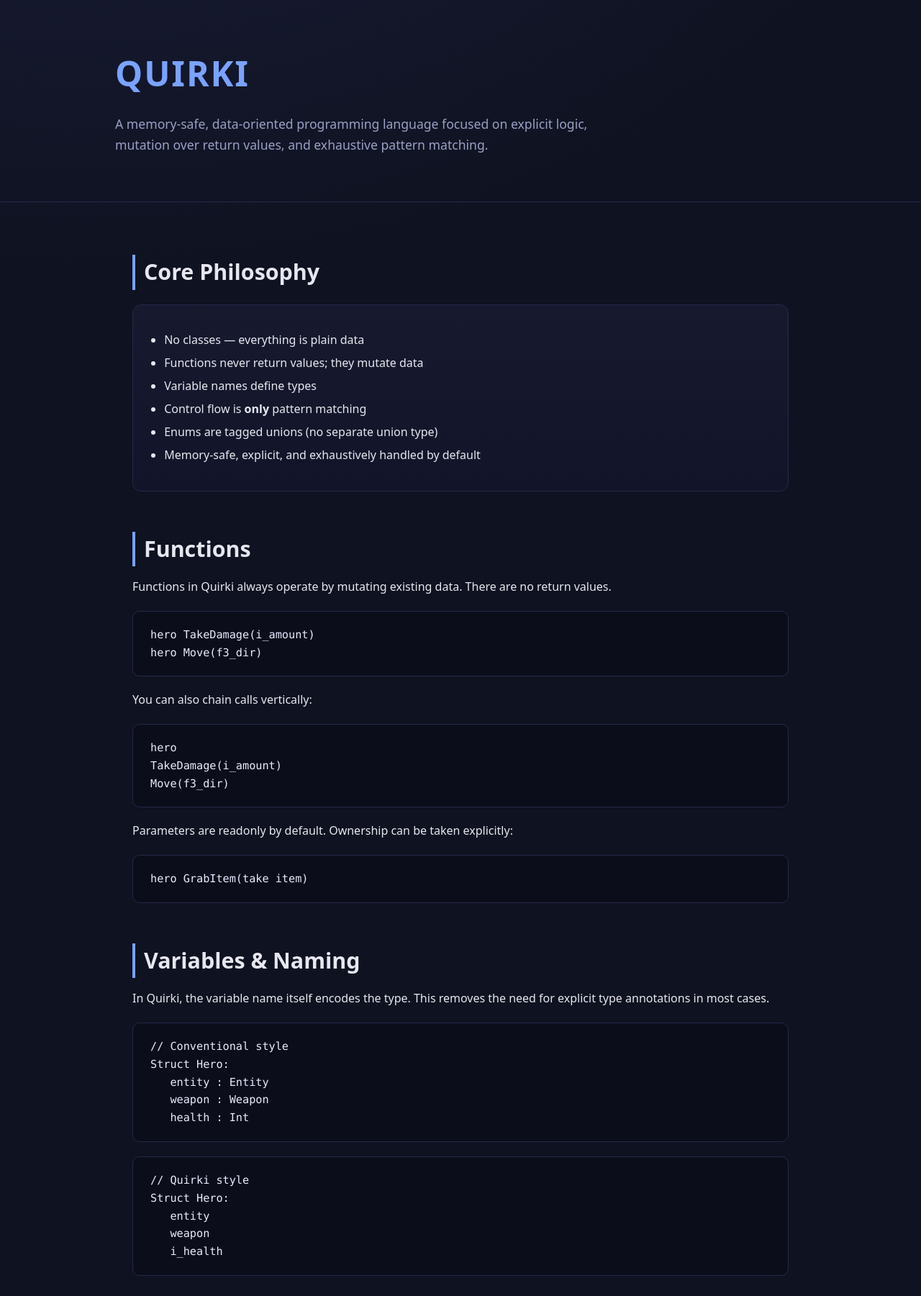
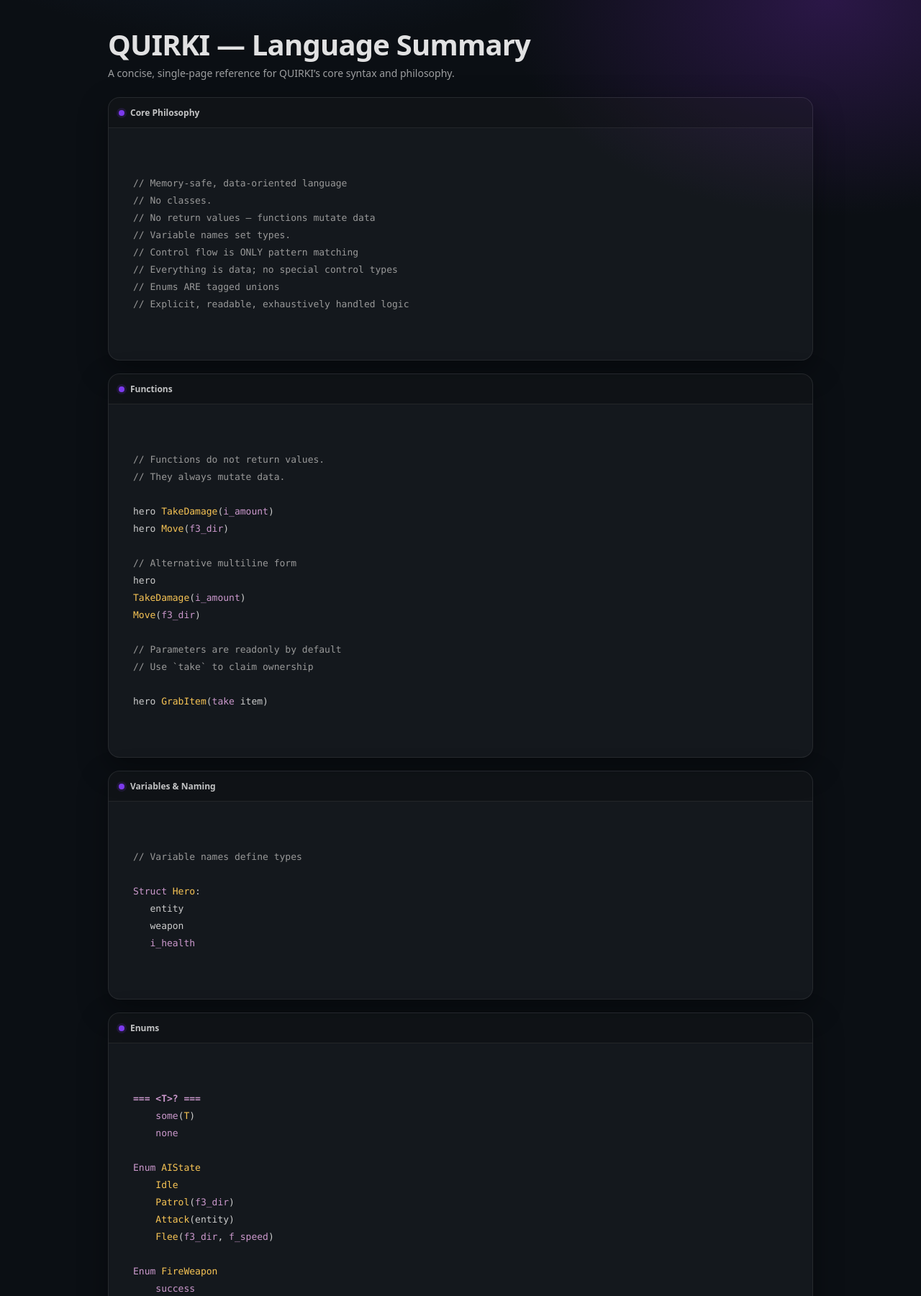
Before and after one commit to mrdumle/mrdumle.github.io, a plain HTML site: page index.html in a window 1280 px wide. Shown: the top 1801 px of the page at 72% size. Drawn offline with nearby package versions, Linux system fonts and the light colour scheme.

Commit message:
Update index.html

```diff
--- a/index.html
+++ b/index.html
@@ -1,255 +1,302 @@
-<!DOCTYPE html>
+<!doctype html>
 <html lang="en">
   <head>
     <meta charset="UTF-8" />
-  <meta name="viewport" content="width=device-width, initial-scale=1.0" />
-  <title>Quirki — Language Summary</title>
+    <meta name="viewport" content="width=device-width, initial-scale=1" />
+    <title>QUIRKI — Language Summary</title>
+
+    <!-- Prism (theme) -->
+    <link
+      rel="stylesheet"
+      href="https://cdn.jsdelivr.net/npm/prismjs@1.29.0/themes/prism-tomorrow.min.css"
+    />
+
     <style>
       :root {
-      --bg: #0f1220;
-      --panel: #171a2e;
-      --text: #e6e7ef;
-      --muted: #9aa0c3;
-      --accent: #7aa2ff;
-      --accent-2: #5ef1c2;
-      --code-bg: #0b0e1a;
-      --border: #24284a;
+        color-scheme: dark;
+        --bg: #0b0f14;
+        --panel: rgba(255, 255, 255, 0.04);
+        --panel-border: rgba(255, 255, 255, 0.08);
+        --text: rgba(255, 255, 255, 0.88);
+        --muted: rgba(255, 255, 255, 0.6);
       }
-
-    * { box-sizing: border-box; }
-
       body {
         margin: 0;
-      font-family: system-ui, -apple-system, Segoe UI, Roboto, Ubuntu, Cantarell, "Helvetica Neue", Arial, sans-serif;
-      background: radial-gradient(1200px 800px at 10% -10%, #1b1f3b, var(--bg));
-      color: var(--text);
-      line-height: 1.6;
-    }
-
-    header {
-      padding: 4rem 1.5rem 3rem;
-      border-bottom: 1px solid var(--border);
-    }
-
-    .container {
-      max-width: 960px;
-      margin: 0 auto;
-    }
-
-    h1 {
-      font-size: 3rem;
-      margin: 0 0 0.5rem;
-      letter-spacing: 0.04em;
-    }
-
-    h1 span { color: var(--accent); }
-
-    .subtitle {
-      color: var(--muted);
-      font-size: 1.1rem;
-      max-width: 720px;
-    }
-
-    main {
-      padding: 3rem 1.5rem 5rem;
-    }
-
-    section {
-      margin-bottom: 3.5rem;
-    }
-
-    section > h2 {
-      font-size: 1.9rem;
-      margin-bottom: 0.75rem;
-      border-left: 4px solid var(--accent);
-      padding-left: 0.75rem;
-    }
-
-    p, li {
+        font-family: ui-sans-serif, system-ui, -apple-system, Segoe UI, Roboto,
+          Helvetica, Arial;
+        background: radial-gradient(1200px 700px at 30% -10%, #1b2a44 0%, transparent 55%),
+          radial-gradient(900px 600px at 90% 0%, #2b1747 0%, transparent 50%),
+          var(--bg);
         color: var(--text);
       }
-
-    ul {
-      padding-left: 1.2rem;
+      .wrap {
+        max-width: 980px;
+        margin: 0 auto;
+        padding: 40px 18px 56px;
       }
-
-    li {
-      margin: 0.4rem 0;
+      header {
+        margin-bottom: 24px;
       }
-
-    .panel {
-      background: linear-gradient(180deg, var(--panel), #12152a);
-      border: 1px solid var(--border);
-      border-radius: 12px;
-      padding: 1.25rem 1.5rem;
-      margin-top: 1.25rem;
+      h1 {
+        margin: 0 0 8px;
+        font-size: clamp(28px, 4vw, 40px);
+        letter-spacing: -0.02em;
+        line-height: 1.1;
       }
-
+      .subtitle {
+        margin: 0;
+        color: var(--muted);
+        font-size: 14px;
+      }
+      .card {
+        background: var(--panel);
+        border: 1px solid var(--panel-border);
+        border-radius: 16px;
+        overflow: hidden;
+        box-shadow: 0 14px 40px rgba(0, 0, 0, 0.35);
+        margin-bottom: 18px;
+      }
+      .toolbar {
+        display: flex;
+        align-items: center;
+        gap: 10px;
+        padding: 12px 14px;
+        border-bottom: 1px solid var(--panel-border);
+        background: rgba(0, 0, 0, 0.2);
+      }
+      .pill {
+        display: inline-flex;
+        align-items: center;
+        gap: 8px;
+        font-size: 12px;
+        color: rgba(255, 255, 255, 0.75);
+      }
+      .dot {
+        width: 8px;
+        height: 8px;
+        border-radius: 999px;
+        background: #7c3aed;
+        box-shadow: 0 0 0 3px rgba(124, 58, 237, 0.15);
+      }
+      .content {
+        padding: 16px 18px 18px;
+      }
+      h2 {
+        margin: 0 0 6px;
+        font-size: 18px;
+      }
       pre {
-      background: var(--code-bg);
-      border: 1px solid var(--border);
-      border-radius: 10px;
-      padding: 1.25rem 1.5rem;
-      overflow-x: auto;
-      margin: 1.25rem 0;
+        margin: 0;
+        overflow: auto;
       }
-
-    code {
-      font-family: ui-monospace, SFMono-Regular, Menlo, Monaco, Consolas, "Liberation Mono", "Courier New", monospace;
-      font-size: 0.95rem;
-      color: #eaeaff;
+      pre[class*="language-"] {
+        background: transparent !important;
       }
-
-    .tag {
-      display: inline-block;
-      padding: 0.2rem 0.55rem;
-      margin-right: 0.4rem;
-      border-radius: 6px;
-      background: rgba(122, 162, 255, 0.15);
-      color: var(--accent);
-      font-size: 0.75rem;
-      text-transform: uppercase;
-      letter-spacing: 0.06em;
+      code[class*="language-"] {
+        font-size: 13px;
+        line-height: 1.55;
       }
-
       footer {
-      border-top: 1px solid var(--border);
-      padding: 2rem 1.5rem;
+        margin-top: 18px;
         color: var(--muted);
-      font-size: 0.9rem;
-      text-align: center;
+        font-size: 12px;
+      }
+      .hint kbd {
+        font-family: ui-monospace, SFMono-Regular, Menlo, Monaco, Consolas, monospace;
+        font-size: 11px;
+        background: rgba(255, 255, 255, 0.08);
+        border: 1px solid var(--panel-border);
+        padding: 2px 6px;
+        border-radius: 8px;
       }
     </style>
   </head>
+
   <body>
+    <div class="wrap">
       <header>
-    <div class="container">
-      <h1><span>QUIRKI</span></h1>
+        <h1>QUIRKI — Language Summary</h1>
         <p class="subtitle">
-        A memory-safe, data-oriented programming language focused on explicit logic,
-        mutation over return values, and exhaustive pattern matching.
+          A concise, single-page reference for QUIRKI’s core syntax and philosophy.
         </p>
-    </div>
       </header>
 
-  <main class="container">
-    <section>
-      <h2>Core Philosophy</h2>
-      <div class="panel">
-        <ul>
-          <li>No classes — everything is plain data</li>
-          <li>Functions never return values; they mutate data</li>
-          <li>Variable names define types</li>
-          <li>Control flow is <strong>only</strong> pattern matching</li>
-          <li>Enums are tagged unions (no separate union type)</li>
-          <li>Memory-safe, explicit, and exhaustively handled by default</li>
-        </ul>
+      <!-- CORE PHILOSOPHY -->
+      <section class="card">
+        <div class="toolbar">
+          <div class="pill"><span class="dot"></span><strong>Core Philosophy</strong></div>
+        </div>
+        <div class="content">
+          <pre><code class="language-quirki">
+// Memory-safe, data-oriented language
+// No classes.
+// No return values — functions mutate data
+// Variable names set types.
+// Control flow is ONLY pattern matching
+// Everything is data; no special control types
+// Enums ARE tagged unions
+// Explicit, readable, exhaustively handled logic
+          </code></pre>
         </div>
       </section>
 
-    <section>
-      <h2>Functions</h2>
-      <p>
-        Functions in Quirki always operate by mutating existing data. There are no return values.
-      </p>
-      <pre><code>hero TakeDamage(i_amount)
-hero Move(f3_dir)</code></pre>
-      <p>You can also chain calls vertically:</p>
-      <pre><code>hero
+      <!-- FUNCTIONS -->
+      <section class="card">
+        <div class="toolbar">
+          <div class="pill"><span class="dot"></span><strong>Functions</strong></div>
+        </div>
+        <div class="content">
+          <pre><code class="language-quirki">
+// Functions do not return values.
+// They always mutate data.
+
+hero TakeDamage(i_amount)
+hero Move(f3_dir)
+
+// Alternative multiline form
+hero
 TakeDamage(i_amount)
-Move(f3_dir)</code></pre>
-      <p>Parameters are readonly by default. Ownership can be taken explicitly:</p>
-      <pre><code>hero GrabItem(take item)</code></pre>
+Move(f3_dir)
+
+// Parameters are readonly by default
+// Use `take` to claim ownership
+
+hero GrabItem(take item)
+          </code></pre>
+        </div>
       </section>
 
-    <section>
-      <h2>Variables & Naming</h2>
-      <p>
-        In Quirki, the variable name itself encodes the type. This removes the need
-        for explicit type annotations in most cases.
-      </p>
-      <pre><code>// Conventional style
-Struct Hero:
-   entity : Entity
-   weapon : Weapon
-   health : Int</code></pre>
-      <pre><code>// Quirki style
+      <!-- VARIABLES -->
+      <section class="card">
+        <div class="toolbar">
+          <div class="pill"><span class="dot"></span><strong>Variables & Naming</strong></div>
+        </div>
+        <div class="content">
+          <pre><code class="language-quirki">
+// Variable names define types
+
 Struct Hero:
    entity
    weapon
-   i_health</code></pre>
+   i_health
+          </code></pre>
+        </div>
       </section>
 
-    <section>
-      <h2>Enums</h2>
-      <p>
-        Enums are tagged unions and may carry associated data.
-      </p>
-      <pre><code>=== &lt;T&gt;? ===
+      <!-- ENUMS -->
+      <section class="card">
+        <div class="toolbar">
+          <div class="pill"><span class="dot"></span><strong>Enums</strong></div>
+        </div>
+        <div class="content">
+          <pre><code class="language-quirki">
+=== &lt;T&gt;? ===
     some(T)
-    none</code></pre>
-      <pre><code>Enum AIState
+    none
+
+Enum AIState
     Idle
     Patrol(f3_dir)
     Attack(entity)
-    Flee(f3_dir, f_speed)</code></pre>
-      <pre><code>Enum FireWeapon
+    Flee(f3_dir, f_speed)
+
+Enum FireWeapon
     success
     no_ammo
     jammed
-    overheated</code></pre>
+    overheated
+          </code></pre>
+        </div>
       </section>
 
-    <section>
-      <h2>Control Flow</h2>
-      <p>
-        The <code>?</code> operator is the <strong>only</strong> control-flow construct in Quirki.
-        It performs exhaustive pattern matching over data.
-      </p>
-      <pre><code>? hero.ai_state
+      <!-- CONTROL FLOW -->
+      <section class="card">
+        <div class="toolbar">
+          <div class="pill"><span class="dot"></span><strong>Control Flow</strong></div>
+        </div>
+        <div class="content">
+          <pre><code class="language-quirki">
+// ? is the only control-flow construct
+
+? hero.ai_state
 | Idle: hero Rest()
-| Patrol(dir): hero Move(dir)</code></pre>
-      <p>Optional values use the same pattern-matching style:</p>
-      <pre><code>? hero.target
+| Patrol(dir): hero Move(dir)
+
+// Optional unwrapping
+
+? hero.target
 | some(entity): hero Shoot(entity)
-| none: hero Search()</code></pre>
+| none: hero Search()
+          </code></pre>
+        </div>
       </section>
 
-    <section>
-      <h2>Anonymous Match Values</h2>
-      <p>
-        The <code>#</code> symbol introduces a temporary, anonymous value for matching.
-        This is useful when you don’t want to name an intermediate result.
-      </p>
-      <pre><code>?: # GetTotalAmmo(hero)
-| # &gt; 0: hero Shoot()
-| else: hero Reload()</code></pre>
-      <p>
-        Booleans are enums with syntactic sugar:
-      </p>
-      <pre><code>? has_ammo CheckAmmo(hero)
+      <!-- ANONYMOUS MATCH -->
+      <section class="card">
+        <div class="toolbar">
+          <div class="pill"><span class="dot"></span><strong>Anonymous Match (#)</strong></div>
+        </div>
+        <div class="content">
+          <pre><code class="language-quirki">
+?: # GetTotalAmmo(hero)
+| # > 0: hero Shoot()
+| else: hero Reload()
+
+? has_ammo CheckAmmo(hero)
     hero Shoot()
 | else:
-    hero Reload()</code></pre>
+    hero Reload()
+          </code></pre>
+        </div>
       </section>
 
-    <section>
-      <h2>Errors</h2>
-      <p>
-        There are no exceptions or generic <code>Result&lt;T, E&gt;</code> types. Errors are
-        expressed as domain-specific enums.
-      </p>
-      <pre><code>=== LoadAsset ===
+      <!-- ERRORS -->
+      <section class="card">
+        <div class="toolbar">
+          <div class="pill"><span class="dot"></span><strong>Errors</strong></div>
+        </div>
+        <div class="content">
+          <pre><code class="language-quirki">
+=== LoadAsset ===
     success(asset)
-    error(string)</code></pre>
-      <pre><code>? result LoadTexture(path)
+    error(string)
+
+? result LoadTexture(path)
 | success(asset): loadedAssets(take asset)
-| error(msg): log Write(msg)</code></pre>
+| error(msg): log Write(msg)
+          </code></pre>
+        </div>
       </section>
-  </main>
 
-  <footer>
-    <p>Quirki Language — Explicit. Data-Oriented. Exhaustive.</p>
+      <footer class="hint">
+        Tip: press <kbd>Ctrl</kbd>+<kbd>F</kbd> / <kbd>⌘</kbd>+<kbd>F</kbd> to search this page.
       </footer>
+    </div>
+
+    <!-- Prism core -->
+    <script src="https://cdn.jsdelivr.net/npm/prismjs@1.29.0/components/prism-core.min.js"></script>
+    <script src="https://cdn.jsdelivr.net/npm/prismjs@1.29.0/plugins/autoloader/prism-autoloader.min.js"></script>
+
+    <!-- Custom Prism language -->
+    <script>
+      Prism.languages.quirki = {
+        comment: /\/\/[^\n]*/,
+        separator: {
+          pattern: /^(?:={3,}.*={3,}|-{3,}|={5,})$/m,
+          alias: "important",
+        },
+        punctuation: /[()?:|.,]/,
+        operator: /[<>]=?|==|!=|=|#|:/,
+        keyword: /\b(?:Struct|Enum|else|take|some|none|success|error)\b/,
+        "class-name": /\b[A-Z][A-Za-z0-9_]*\b/,
+        builtin: /\b(?:i|f|f2|f3|b|s)_[A-Za-z0-9_]+\b/,
+        number: /\b\d+(?:\.\d+)?\b/,
+        function: [
+          /\b[A-Za-z_][A-Za-z0-9_]*(?=\s*\()/,
+          /(?<=\.)[A-Za-z_][A-Za-z0-9_]*/,
+        ],
+      };
+      Prism.highlightAll();
+    </script>
   </body>
 </html>
```
Lines whose indentation alone changed are shown as unchanged.
